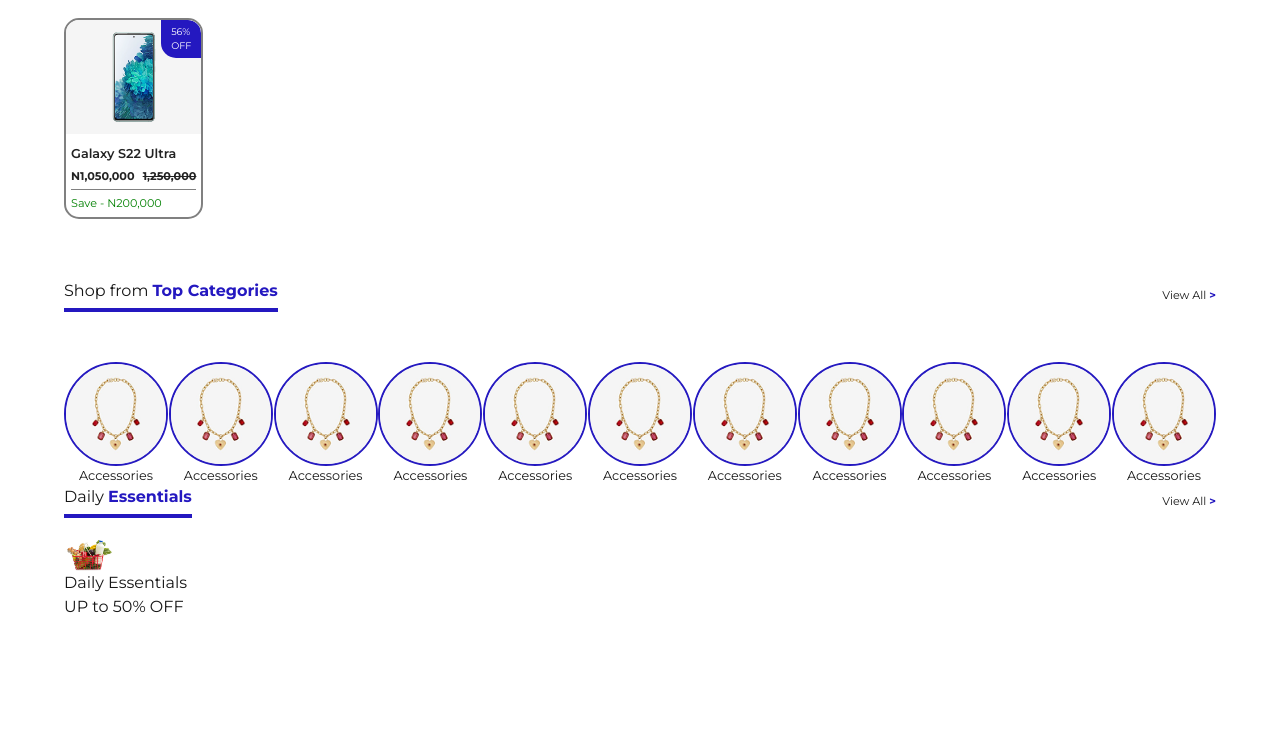
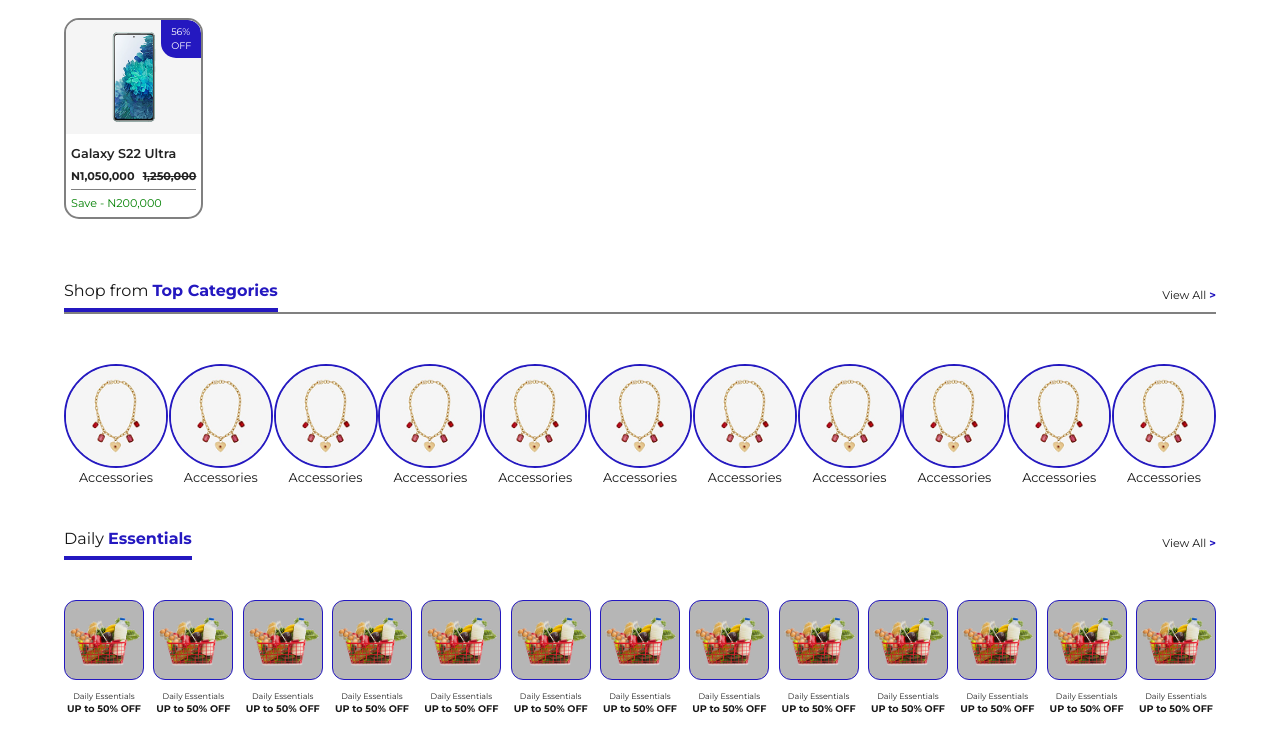
Before and after one commit to TheEldaps/Liza-Commerce, a Next.js app: page / in a window 1280 px wide. Shown: the part 739-1490 px from the top of the page. Built offline with nearby package versions, Linux system fonts and the light colour scheme.

Commit message:
Add Top Electronics section

```diff
--- a/app/components/Homepage/DailyEssentialsItems.tsx
+++ b/app/components/Homepage/DailyEssentialsItems.tsx
@@ -4,16 +4,18 @@
 
 export default function DailyEssentialsItems() {
   return (
-    <div>
+    <div className="text-center ">
+      <div className="flex items-center w-[80px] h-[80px] mb-[10px] border-1 border-[#2418c0] rounded-xl bg-[#80808092]">
         <Image
           src={DailyEssentials}
           width="50"
           height="50"
           alt="Daily Essentials Items"
-        className=""
+          className=" block w-full h-auto"
         />
-      <h3>Daily Essentials</h3>
-      <p>UP to 50% OFF</p>
+      </div>
+      <h3 className="text-[0.5rem] text-[#222]">Daily Essentials</h3>
+      <p className=" text-[0.6rem] font-bold">UP to 50% OFF</p>
     </div>
   );
 }
--- a/app/components/Homepage/DailyEssentialsSection.tsx
+++ b/app/components/Homepage/DailyEssentialsSection.tsx
@@ -4,7 +4,7 @@
 export default function DailyEssentialsCategory() {
   return (
     <section className="w-[90%] mx-auto font-[montserrat]">
-      <div className="flex justify-between mb-[20px]">
+      <div className="flex justify-between mb-[40px]">
         <p className="border-b-4 border-[#2418c0] pb-[5px]">
           Daily <span className="text-[#2418c0] font-bold">Essentials</span>
         </p>
@@ -17,6 +17,18 @@
       </div>
       <div className="flex justify-between flex-wrap ">
         <DailyEssentialsItems />
+        <DailyEssentialsItems />
+        <DailyEssentialsItems />
+        <DailyEssentialsItems />
+        <DailyEssentialsItems />
+        <DailyEssentialsItems />
+        <DailyEssentialsItems />
+        <DailyEssentialsItems />
+        <DailyEssentialsItems />
+        <DailyEssentialsItems />
+        <DailyEssentialsItems />
+        <DailyEssentialsItems />
+        <DailyEssentialsItems />
       </div>
     </section>
   );
--- a/app/components/Homepage/TopCategorySection.tsx
+++ b/app/components/Homepage/TopCategorySection.tsx
@@ -3,9 +3,9 @@
 
 export default function TopCategorySection() {
   return (
-    <section className="w-[90%] mx-auto font-[montserrat]">
-      <div className="flex justify-between mb-[20px]">
-        <p className="border-b-4 border-[#2418c0] pb-[5px]">
+    <section className="w-[90%] mx-auto font-[montserrat] mb-[40px]">
+      <div className="flex justify-between mb-[20px] border-b-2 border-b-[grey]">
+        <p className="border-b-4 border-[#2418c0] pb-[5px] z-1">
           Shop from{" "}
           <span className="text-[#2418c0] font-bold">Top Categories</span>
         </p>
--- /dev/null
+++ b/app/components/Homepage/TopElectronicsBrand.tsx
@@ -0,0 +1,21 @@
+import Link from "next/link";
+
+export default function TopElectronicsBrand() {
+  return (
+    <section className="w-[90%] mx-auto font-[montserrat]">
+      <div className="flex justify-between mb-[40px]">
+        <p className="border-b-4 border-[#2418c0] pb-[5px]">
+          Top{" "}
+          <span className="text-[#2418c0] font-bold">Electronics Brands</span>
+        </p>
+        <Link
+          href="/TopElectronics"
+          className="text-[0.7rem] hover:text-[#000000ab] hover:underline my-auto "
+        >
+          View All <span className="text-[#2418c0] font-bold ml-[]">&gt;</span>{" "}
+        </Link>
+      </div>
+      <div className="flex justify-between flex-wrap "></div>
+    </section>
+  );
+}
--- a/app/page.tsx
+++ b/app/page.tsx
@@ -7,7 +7,7 @@
 
 export default function Home() {
   return (
-    <div className="min-h-[200vh]">
+    <div className="min-h-[500vh]">
       <Nav />
       <CategoryList />
       <BannerSection />
```
Lines whose indentation alone changed are shown as unchanged.
